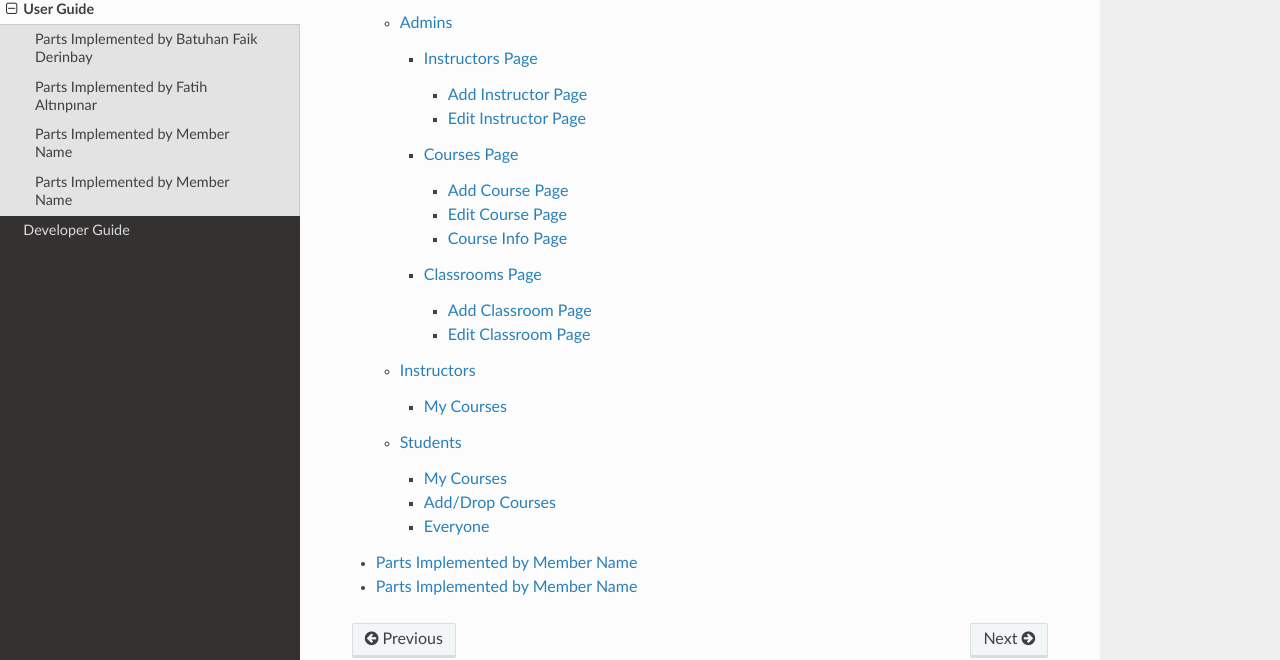
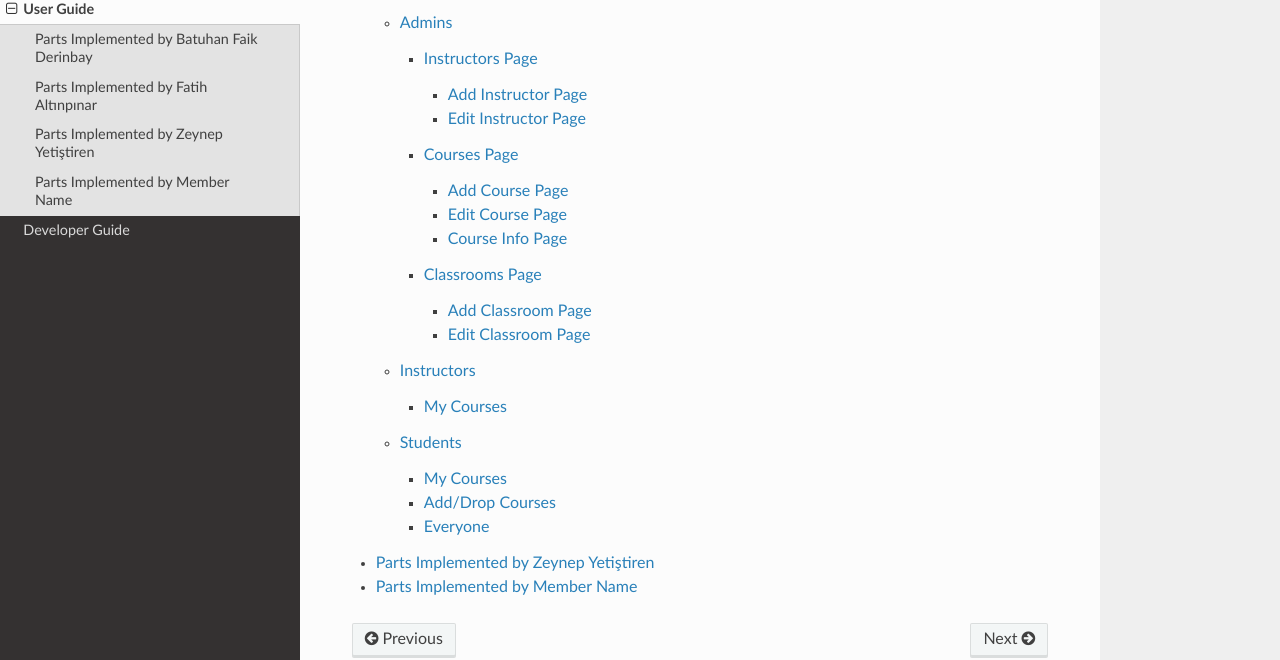
Before and after one commit to batuhanfaik/itu-cmpe, a Sphinx documentation site: the page built from docs/source/user/index.rst, in a window 1280 px wide and 900 px high, scrolled down 517 px. Shown: the part 112-772 px from the top of the window. Built offline with Sphinx 7.4.7 and the Read the Docs theme 2.0.0, drawn with Linux system fonts in a browser that asks for light colours.

Commit message:
update docs-user

```diff
--- a/docs/source/developer/member3.rst
+++ /dev/null
@@ -1,2 +0,0 @@
-Parts Implemented by Member Name
-================================
--- /dev/null
+++ b/docs/source/user/Zeynep Yetistiren.rst
@@ -0,0 +1,2 @@
+Parts Implemented by Zeynep Yetiştiren
+================================
--- a/docs/source/user/index.rst
+++ b/docs/source/user/index.rst
@@ -9,5 +9,5 @@ Please follows the links below for detailed explanation of the pages.
 
    Batuhan Faik Derinbay
    fatih
-   member3
+   Zeynep Yetistiren
    member4
```
